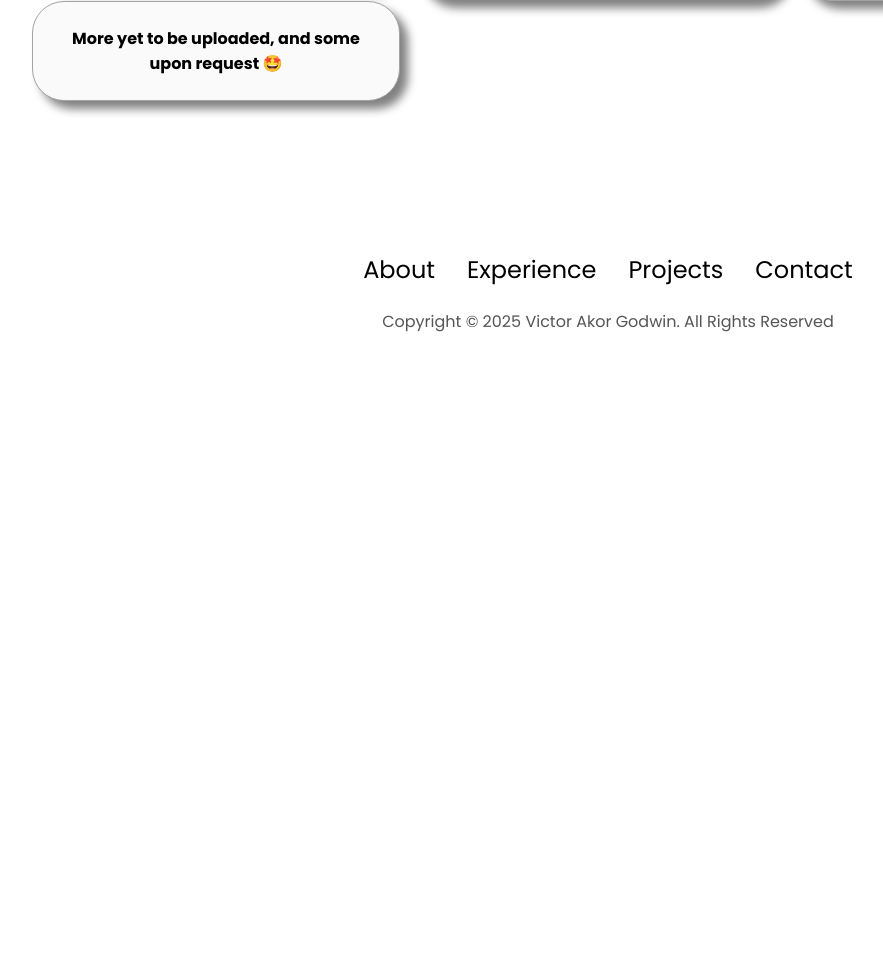
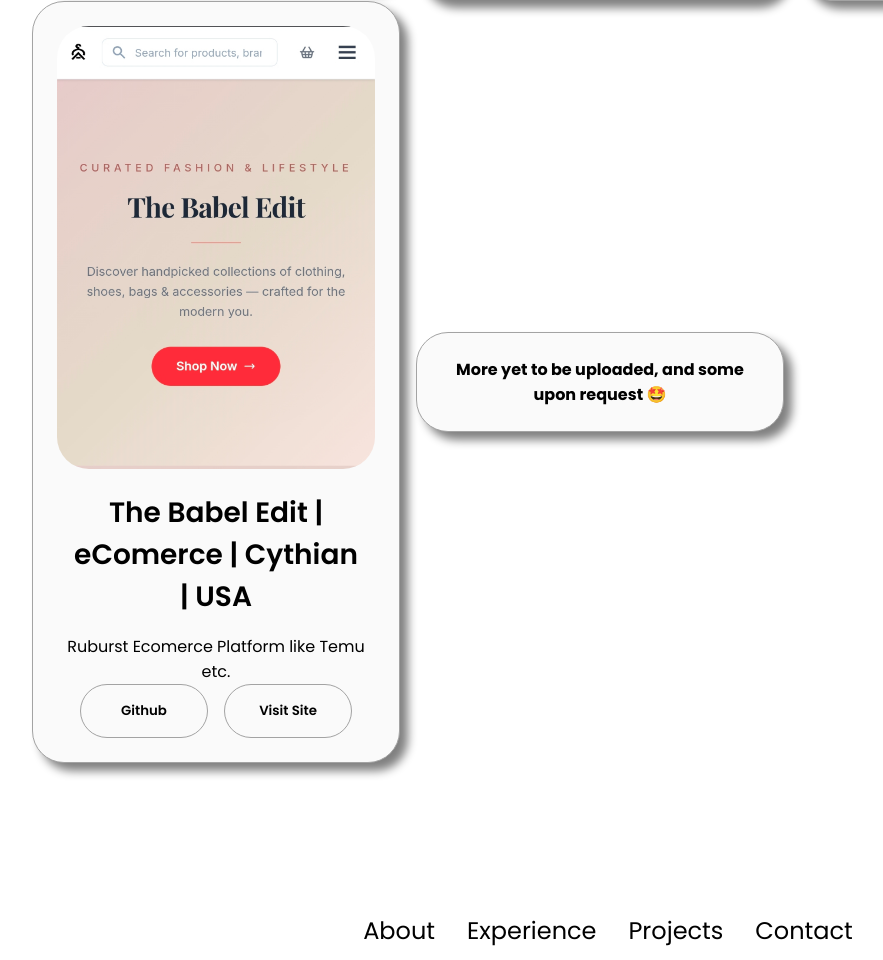
Before and after one commit to viczenith/MyPort, a plain HTML site: page project.html in a window 1280 px wide. Shown: the part 3959-4919 px from the top of the page, without its empty margins (32-915 px from the left). Before the commit the page ends 4325 px from the top, so only its background shows below. Drawn offline with Linux system fonts and the light colour scheme.

Commit message:
the babel edit

```diff
--- a/project.html
+++ b/project.html
@@ -185,7 +185,20 @@
                      <div style"margin-bottom: 1rem;"><strong>Request for Access.</strong>ConseQ-X is an AI-driven CEO and company assessment platform that analyzes leadership effectiveness, organizational performance, and market positioning. It helps businesses make data-backed strategic decisions for growth and competitiveness.</div>
                     <div class="btn-container">
                         <button class="btn btn-color-2 project-btn" onclick="location.href='#'">Github</button>
-                        <button class="btn btn-color-2 project-btn"><a tooltip="Request for Access" href="https://viczenith.github.io/ConseQ-X-landing/">Visit Site</a></button>
+                        <!-- <button class="btn btn-color-2 project-btn"><a tooltip="Request for Access" href="https://viczenith.github.io/ConseQ-X-landing/">Visit Site</a></button> -->
+                        <button class="btn btn-color-2 project-btn"><a tooltip="Request for Access" href="https://conse-q-x-landing.vercel.app/">Visit Site</a></button>
+                    </div>
+                </div>
+                <!-- The Babel Edit Ecommerce -->
+                <div class="details-container color-container">
+                    <div class="article-container">
+                        <img src="img/the_babel_edit.jpeg" alt="project 7"class="project-img">
+                    </div>
+                    <h2 class="experience-sub-title project-title">The Babel Edit | eComerce | Cythian | USA</h2>
+                     <div style"margin-bottom: 1rem;">Ruburst Ecomerce Platform like Temu etc.</div>
+                    <div class="btn-container">
+                        <button class="btn btn-color-2 project-btn" onclick="location.href='#'">Github</button>
+                        <button class="btn btn-color-2 project-btn"><a tooltip="Request for Access" href="https://thebabeledit.com/">Visit Site</a></button>
                     </div>
                 </div>
 
```
